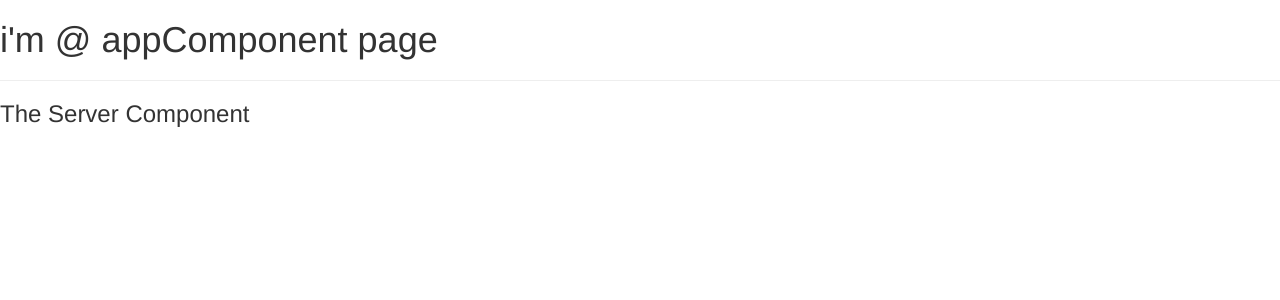
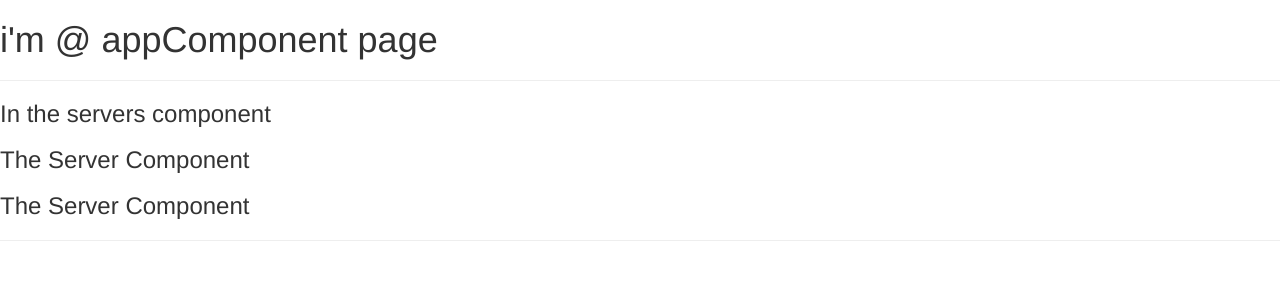
Before and after one commit to thomasbititude/udemyangular2022, an Angular app: page / in a window 1280 px wide. Shown: the top 300 px of the page. Built offline with nearby package versions, Linux system fonts and the light colour scheme.

Commit message:
component created using cli (servers component)

```diff
--- a/src/app/app.component.html
+++ b/src/app/app.component.html
@@ -1,3 +1,3 @@
 <h1>i'm @ appComponent page</h1>
 <hr>
-<app-server></app-server>
+<app-servers></app-servers>
--- a/src/app/app.module.ts
+++ b/src/app/app.module.ts
@@ -3,11 +3,13 @@
 
 import { AppComponent } from './app.component';
 import { ServerComponent } from './server/server.component';
+import { ServersComponent } from './servers/servers.component';
 
 @NgModule({
   declarations: [
     AppComponent,
-    ServerComponent
+    ServerComponent,
+    ServersComponent
   ],
   imports: [
     BrowserModule
--- /dev/null
+++ b/src/app/servers/servers.component.html
@@ -0,0 +1,4 @@
+<h3>In the servers component</h3>
+<app-server></app-server>
+<app-server></app-server>
+<hr>
--- /dev/null
+++ b/src/app/servers/servers.component.ts
@@ -0,0 +1,15 @@
+import { Component, OnInit } from '@angular/core';
+
+@Component({
+  selector: 'app-servers',
+  templateUrl: './servers.component.html',
+  styleUrls: ['./servers.component.css']
+})
+export class ServersComponent implements OnInit {
+
+  constructor() { }
+
+  ngOnInit(): void {
+  }
+
+}
```
Also changed, not shown: src/app/servers/servers.component.css (added), 1 other file (tests, documents, lock files or other folders).
